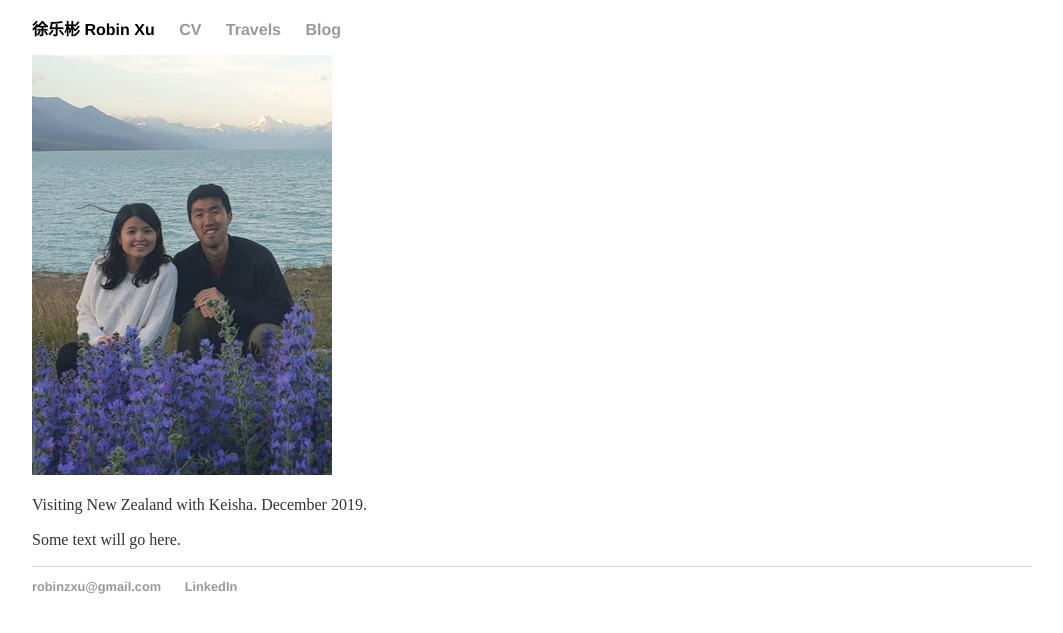
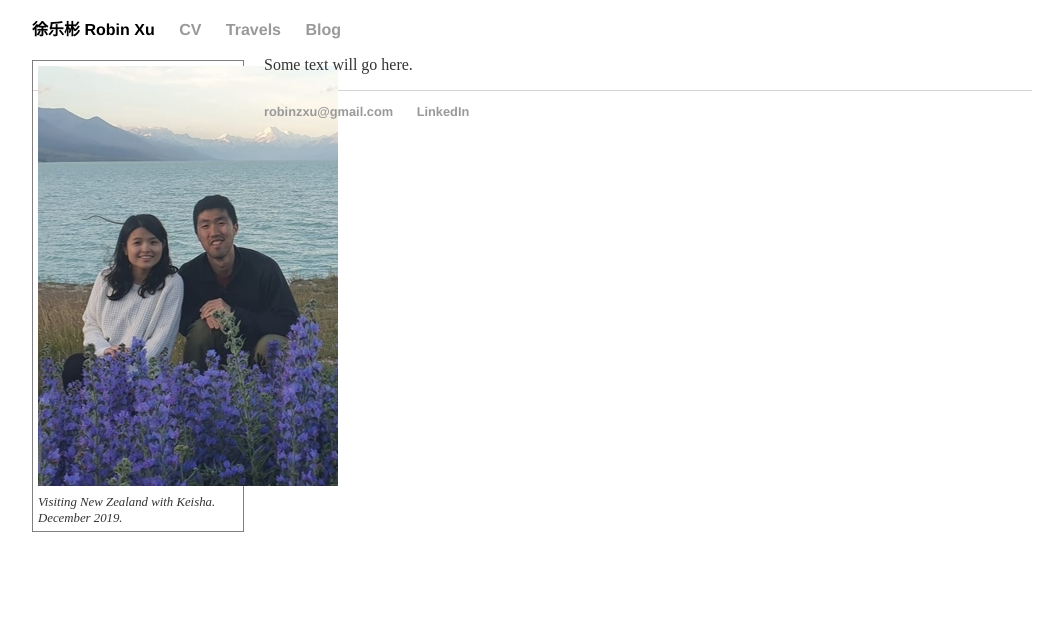
Before and after one commit to robinzxu/robinzxu.github.io, a Jekyll site: the page test/index.html, which Jekyll copies as it is, in a window 1280 px wide. Shown: the top 633 px of the page, without its empty margins (108-1171 px from the left). Built offline with Jekyll 4.4.1, drawn with Linux system fonts in a browser that asks for light colours.

Commit message:
Update main.css

```diff
--- a/css/main.css
+++ b/css/main.css
@@ -25,6 +25,24 @@ float: left;
 padding: 0px 60px 15px 0;
 }
 
+/* Styling for image div with caption */
+ .main_img {
+   float:left;
+   width:200px;
+   padding:5px;
+   border:1px solid gray;
+   margin: 5px 20px 5px 0px;
+ }
+
+/* Styling for caption within image div */
+ .main_img p {
+   margin-top:0px;
+   margin-bottom:0px;
+   font-size:0.8em;
+   font-style:italic;
+   padding-top:5px;
+ }
+
 /* Blog */
 ul.posts { margin: 20px auto 40px; font-size: 1em; }
 ul.posts li { list-style: none; }
```
